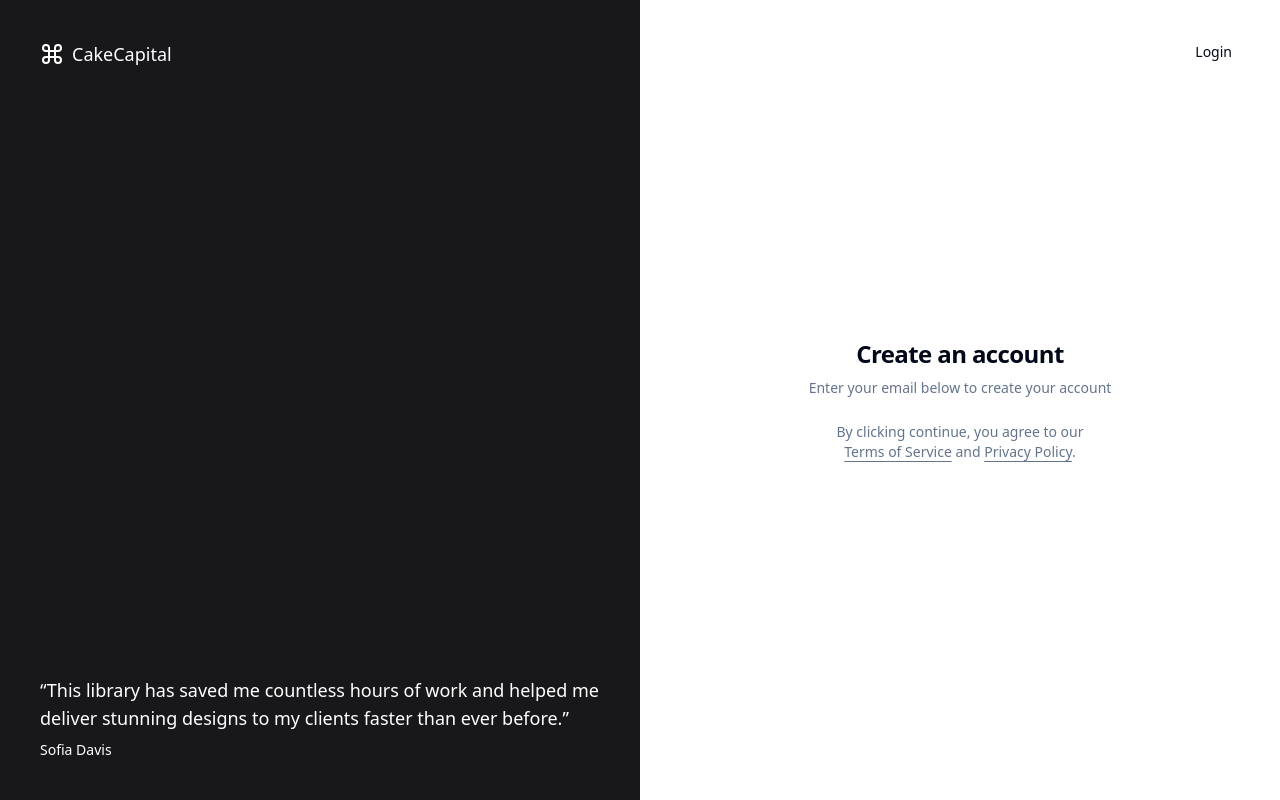
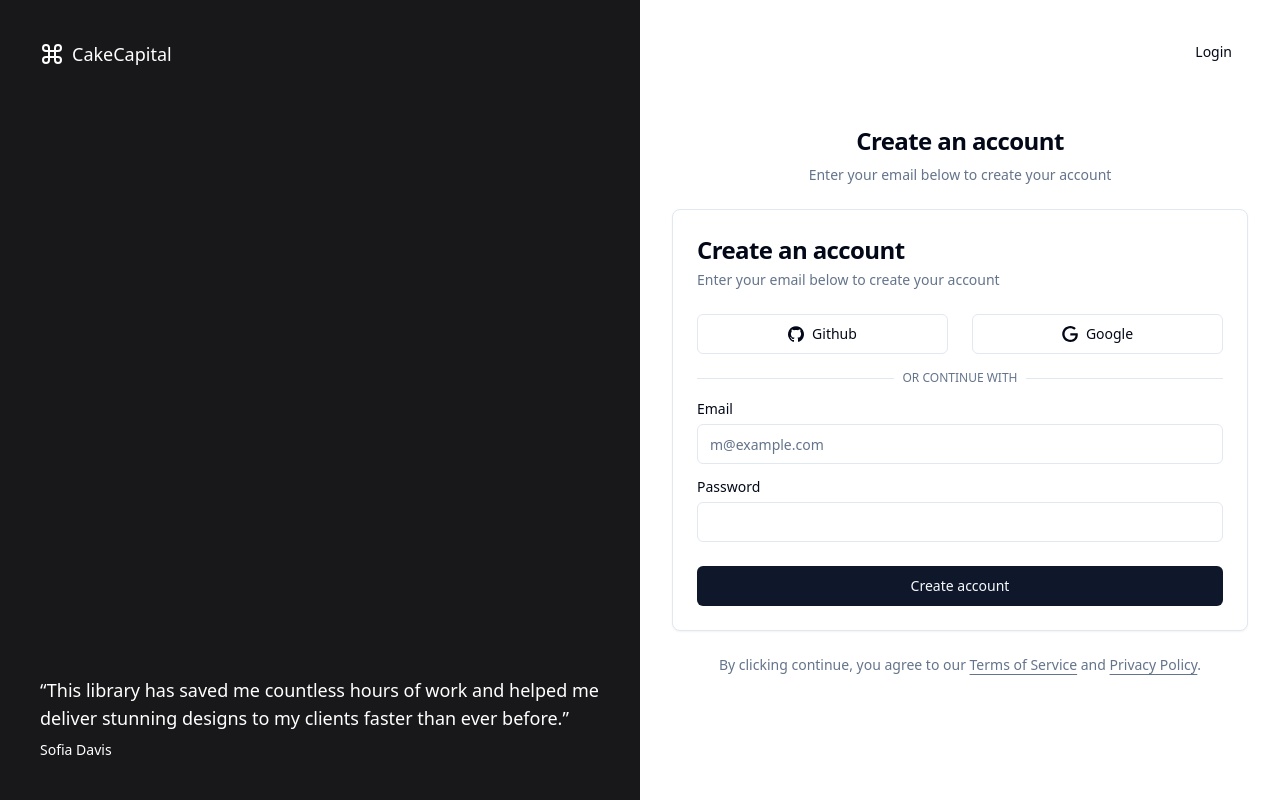
Before and after one commit to chowjiaming/cakecapital-payment-ui, a React (Vite) app: page / in a window 1280 px wide. Built offline with nearby package versions, Linux system fonts and the light colour scheme.

Commit message:
test: add stand-in card ui :test_tube:

```diff
--- a/src/App.tsx
+++ b/src/App.tsx
@@ -1,6 +1,63 @@
-import {buttonVariants} from "@/components/ui/button";
+import {Button, buttonVariants} from "@/components/ui/button";
+import {
+  Card,
+  CardContent,
+  CardDescription,
+  CardFooter,
+  CardHeader,
+  CardTitle,
+} from "@/components/ui/card";
+import {Input} from "@/components/ui/input";
+import {Label} from "@/components/ui/label";
+import {Icons} from "@/components/icons";
 
 import {cn} from "@/lib/utils";
+
+function PaymentCard() {
+  return (
+    <Card>
+      <CardHeader className="space-y-1">
+        <CardTitle className="text-2xl">Create an account</CardTitle>
+        <CardDescription>
+          Enter your email below to create your account
+        </CardDescription>
+      </CardHeader>
+      <CardContent className="grid gap-4">
+        <div className="grid grid-cols-2 gap-6">
+          <Button variant="outline">
+            <Icons.gitHub className="mr-2 h-4 w-4" />
+            Github
+          </Button>
+          <Button variant="outline">
+            <Icons.google className="mr-2 h-4 w-4" />
+            Google
+          </Button>
+        </div>
+        <div className="relative">
+          <div className="absolute inset-0 flex items-center">
+            <span className="w-full border-t" />
+          </div>
+          <div className="relative flex justify-center text-xs uppercase">
+            <span className="bg-background px-2 text-muted-foreground">
+              Or continue with
+            </span>
+          </div>
+        </div>
+        <div className="grid gap-2">
+          <Label htmlFor="email">Email</Label>
+          <Input id="email" type="email" placeholder="m@example.com" />
+        </div>
+        <div className="grid gap-2">
+          <Label htmlFor="password">Password</Label>
+          <Input id="password" type="password" />
+        </div>
+      </CardContent>
+      <CardFooter>
+        <Button className="w-full">Create account</Button>
+      </CardFooter>
+    </Card>
+  )
+}
 
 export function App() {
   return (
@@ -60,7 +117,7 @@ export function App() {
           </div>
         </div>
         <div className="lg:p-8">
-          <div className="mx-auto flex w-full flex-col justify-center space-y-6 sm:w-[350px]">
+          <div className="mx-auto flex w-full flex-col justify-center space-y-6 sm:max-w-screen-sm">
             <div className="flex flex-col space-y-2 text-center">
               <h1 className="text-2xl font-semibold tracking-tight">
                 Create an account
@@ -69,7 +126,7 @@ export function App() {
                 Enter your email below to create your account
               </p>
             </div>
-            {/* <UserAuthForm /> */}
+            <PaymentCard />
             <p className="px-8 text-center text-sm text-muted-foreground">
               By clicking continue, you agree to our{" "}
               <a
```
Also changed, not shown: src/components/ui/card.tsx (+21 -21 lines), src/components/ui/input.tsx (+7 -7 lines), src/components/ui/label.tsx (+10 -9 lines).
